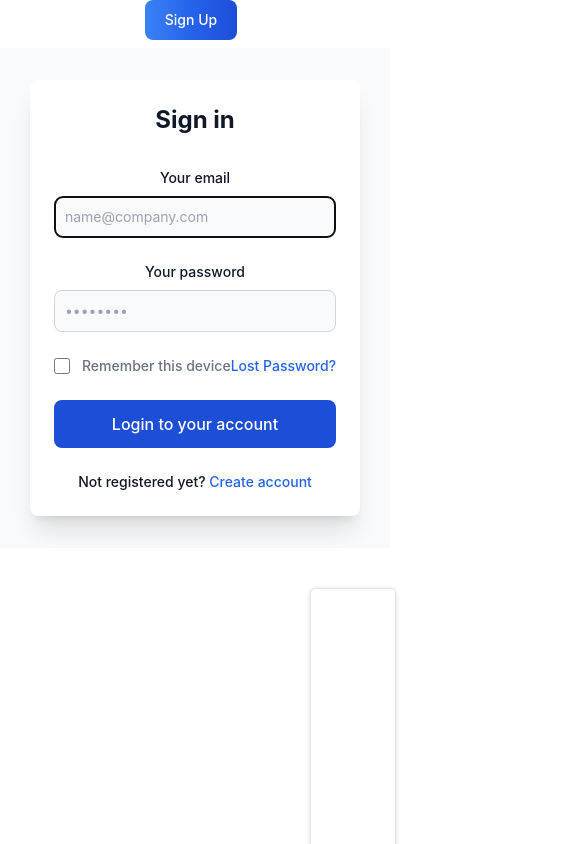
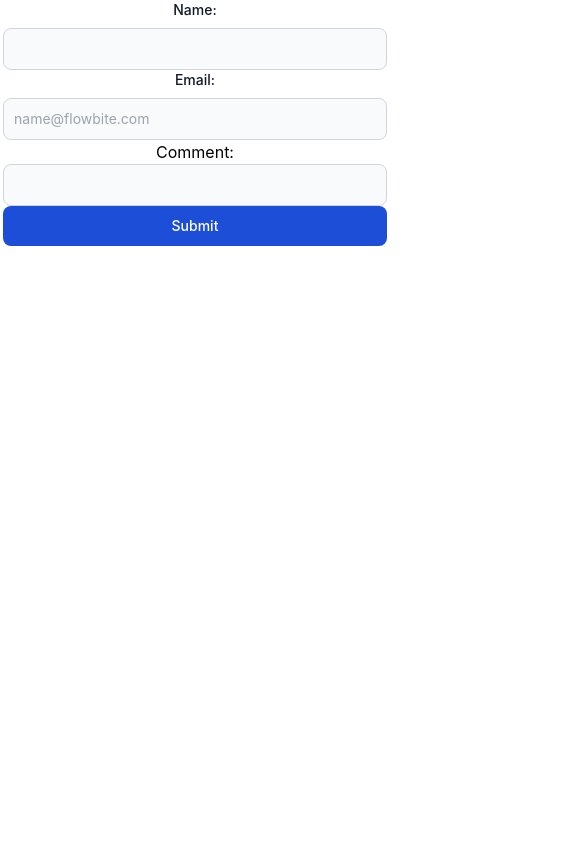
Before and after one commit to OmarAshraf1911/react-labs, a React (Create React App) app: page / in a window 390 px wide. Shown: the top 844 px of the page, 585 px wide, since content can reach past the window. Built offline with nearby package versions, Linux system fonts and the light colour scheme; grey boxes are pictures that could not be loaded.

Commit message:
post and get API

```diff
--- a/package.json
+++ b/package.json
@@ -6,6 +6,7 @@
     "@testing-library/jest-dom": "^5.17.0",
     "@testing-library/react": "^13.4.0",
     "@testing-library/user-event": "^13.5.0",
+    "axios": "^1.7.5",
     "bootstrap-icons": "^1.11.3",
     "react": "^18.3.1",
     "react-dom": "^18.3.1",
--- a/src/App.css
+++ b/src/App.css
@@ -1,40 +1,5 @@
 .App {
   text-align: center;
-}
-
-.App-logo {
-  height: 40vmin;
-  pointer-events: none;
-}
-
-@media (prefers-reduced-motion: no-preference) {
-  .App-logo {
-    animation: App-logo-spin infinite 20s linear;
-  }
-}
-
-.App-header {
-  background-color: #282c34;
-  min-height: 100vh;
-  display: flex;
-  flex-direction: column;
-  align-items: center;
-  justify-content: center;
-  font-size: calc(10px + 2vmin);
-  color: white;
-}
-
-.App-link {
-  color: #61dafb;
-}
-
-@keyframes App-logo-spin {
-  from {
-    transform: rotate(0deg);
-  }
-  to {
-    transform: rotate(360deg);
-  }
 }
 
 .products {
--- a/src/App.js
+++ b/src/App.js
@@ -7,9 +7,11 @@ import "./App.css";
 // import Counter from "./Component/CounterFunction/counter";
 // import SignIn from "./Component/Sign/SignIn";
 // import SignUp from "./Component/Sign/SignUp";
-import Switch from "./Component/Sign/Switch";
+// import Switch from "./Component/Sign/Switch";
 // import ProductHome from "./Component/ProductHome/ProductHome";
-import Products from "./Component/ProductHome/Products";
+// import Products from "./Component/ProductHome/Products";
+// import Comment from "./Component/Comments";
+import CommentForm from "./Component/CommentForm";
 function App() {
   return (
     <div className="App">
@@ -28,8 +30,9 @@ function App() {
       {/* <Counter /> */}
       {/* <SignIn /> */}
       {/* <SignUp /> */}
-      <Switch />
-      <Products />
+      {/* <Switch /> */}
+      {/* <Products /> */}
+      <CommentForm />
     </div>
   );
 }
--- /dev/null
+++ b/src/Component/CommentForm.js
@@ -0,0 +1,89 @@
+import React, { Component } from "react";
+import axios from "axios";
+
+class CommentForm extends Component {
+  constructor(props) {
+    super(props);
+    this.state = {
+      name: "",
+      email: "",
+      body: "",
+    };
+  }
+
+  handleChange = (event) => {
+    const { name, value } = event.target;
+    this.setState({
+      [name]: value,
+    });
+  };
+
+  handleSubmit = (event) => {
+    event.preventDefault();
+
+    const { name, email, body } = this.state;
+    const data = {
+      name: name,
+      email: email,
+      body: body,
+    };
+
+    axios
+      .post("https://jsonplaceholder.typicode.com/comments", data)
+      .then((response) => {
+        console.log("Success:", response.data);
+      })
+      .catch((error) => {
+        console.error("Error:", error);
+      });
+  };
+
+  render() {
+    return (
+      <form className="max-w-sm mx-auto" onSubmit={this.handleSubmit}>
+        <div>
+          <label className="block mb-2 text-sm font-medium text-gray-900 dark:text-white">
+            Name:
+          </label>
+          <input
+            className="bg-gray-50 border border-gray-300 text-gray-900 text-sm rounded-lg focus:ring-blue-500 focus:border-blue-500 block w-full p-2.5 dark:bg-gray-700 dark:border-gray-600 dark:placeholder-gray-400 dark:text-white dark:focus:ring-blue-500 dark:focus:border-blue-500"
+            type="text"
+            name="name"
+            value={this.state.name}
+            onChange={this.handleChange}
+          />
+        </div>
+        <div>
+          <label className="block mb-2 text-sm font-medium text-gray-900 dark:text-white">
+            Email:
+          </label>
+          <input
+            className="bg-gray-50 border border-gray-300 text-gray-900 text-sm rounded-lg focus:ring-blue-500 focus:border-blue-500 block w-full p-2.5 dark:bg-gray-700 dark:border-gray-600 dark:placeholder-gray-400 dark:text-white dark:focus:ring-blue-500 dark:focus:border-blue-500"
+            placeholder="name@flowbite.com"
+            type="email"
+            name="email"
+            value={this.state.email}
+            onChange={this.handleChange}
+          />
+        </div>
+        <div>
+          <label>Comment:</label>
+          <input
+            className="bg-gray-50 border border-gray-300 text-gray-900 text-sm rounded-lg focus:ring-blue-500 focus:border-blue-500 block w-full p-2.5 dark:bg-gray-700 dark:border-gray-600 dark:placeholder-gray-400 dark:text-white dark:focus:ring-blue-500 dark:focus:border-blue-500"
+            name="body"
+            value={this.state.body}
+            onChange={this.handleChange}
+          />
+        </div>
+        <button
+          className="text-white bg-blue-700 hover:bg-blue-800 focus:ring-4 focus:outline-none focus:ring-blue-300 font-medium rounded-lg text-sm w-full sm:w-auto px-5 py-2.5 text-center dark:bg-blue-600 dark:hover:bg-blue-700 dark:focus:ring-blue-800"
+          type="submit"
+        >
+          Submit
+        </button>
+      </form>
+    );
+  }
+}
+
+export default CommentForm;
--- /dev/null
+++ b/src/Component/Comments.js
@@ -0,0 +1,77 @@
+import React, { Component } from "react";
+import axios from "axios";
+import "./ProductHome/productCard.css";
+
+class Comments extends Component {
+  constructor(props) {
+    super(props);
+    this.state = {
+      comments: [],
+      loading: true,
+      error: null,
+    };
+  }
+
+  componentDidMount() {
+    axios
+      .get("https://jsonplaceholder.typicode.com/comments")
+      .then((response) => {
+        this.setState({ comments: response.data, loading: false });
+      })
+      .catch((error) => {
+        this.setState({ loading: false, error: error.message });
+      });
+  }
+
+  render() {
+    const { comments, loading, error } = this.state;
+
+    if (loading) {
+      return <p>Loading comments...</p>;
+    }
+
+    if (error) {
+      return <p>Error fetching comments: {error}</p>;
+    }
+
+    return (
+      <div className="comment-list">
+        {comments.map((comment) => (
+          <div className="shadow-lg shadow-black-500/50 m-2 max-w-sm p-6 bg-white border border-gray-200 rounded-lg  dark:bg-gray-800 dark:border-gray-700">
+            <a href="#">
+              <h5 className="mb-2 text-2xl font-bold tracking-tight text-gray-900 dark:text-white">
+                {comment.name}
+              </h5>
+            </a>
+            <p className="mb-3 font-normal text-gray-700 dark:text-gray-400">
+              {comment.body}
+            </p>
+            <a
+              href={comment.email}
+              className="inline-flex items-center px-3 py-2 text-sm font-medium text-center text-white bg-blue-700 rounded-lg hover:bg-blue-800 focus:ring-4 focus:outline-none focus:ring-blue-300 dark:bg-blue-600 dark:hover:bg-blue-700 dark:focus:ring-blue-800"
+            >
+              Email
+              <svg
+                className="rtl:rotate-180 w-3.5 h-3.5 ms-2"
+                aria-hidden="true"
+                xmlns="http://www.w3.org/2000/svg"
+                fill="none"
+                viewBox="0 0 14 10"
+              >
+                <path
+                  stroke="currentColor"
+                  stroke-linecap="round"
+                  stroke-linejoin="round"
+                  stroke-width="2"
+                  d="M1 5h12m0 0L9 1m4 4L9 9"
+                />
+              </svg>
+            </a>
+          </div>
+        ))}
+      </div>
+    );
+  }
+}
+
+export default Comments;
--- a/src/Component/ProductHome/productCard.css
+++ b/src/Component/ProductHome/productCard.css
@@ -26,3 +26,10 @@ img:hover {
 /* .description {
   margin-bottom: 100px;
 } */
+
+.comment-list {
+  display: flex;
+  flex-wrap: wrap;
+  justify-content: space-around;
+  margin: 30px 100px;
+}
```
Also changed, not shown: 1 other file (tests, documents, lock files or other folders).
